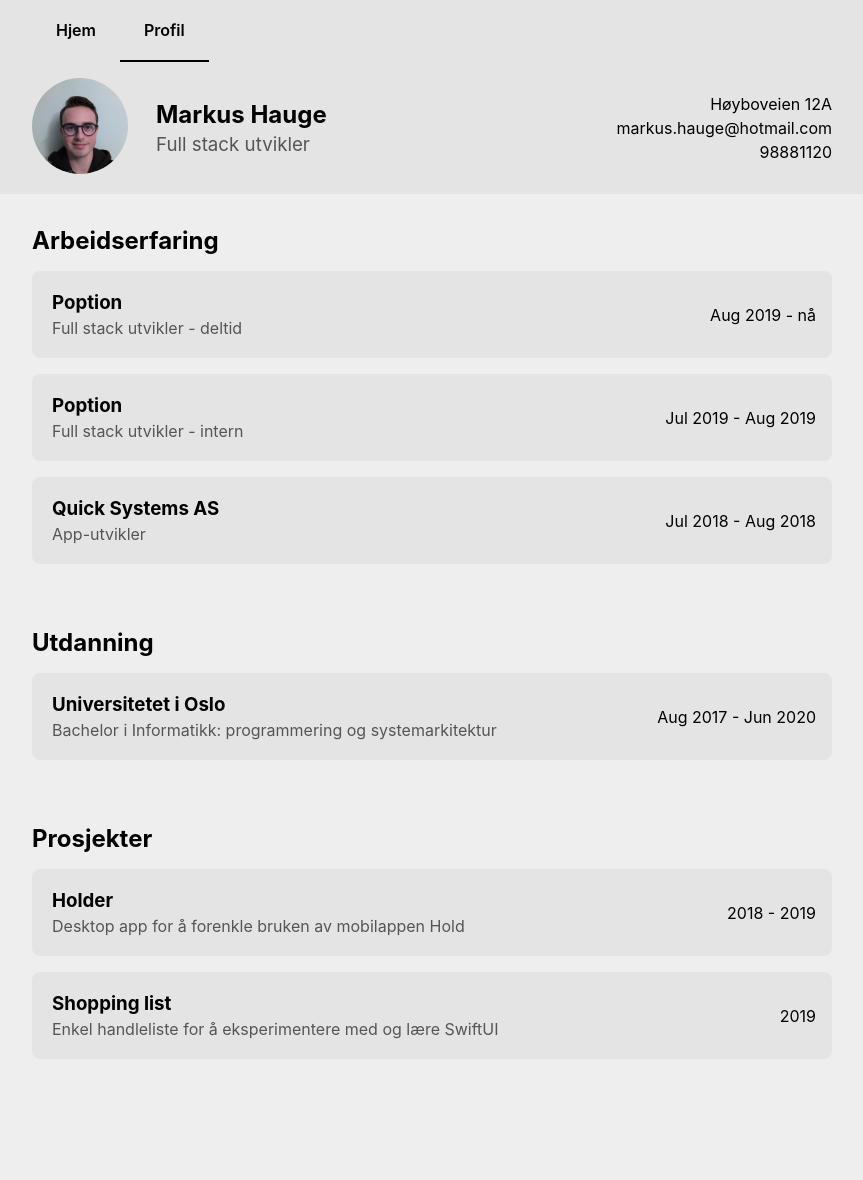
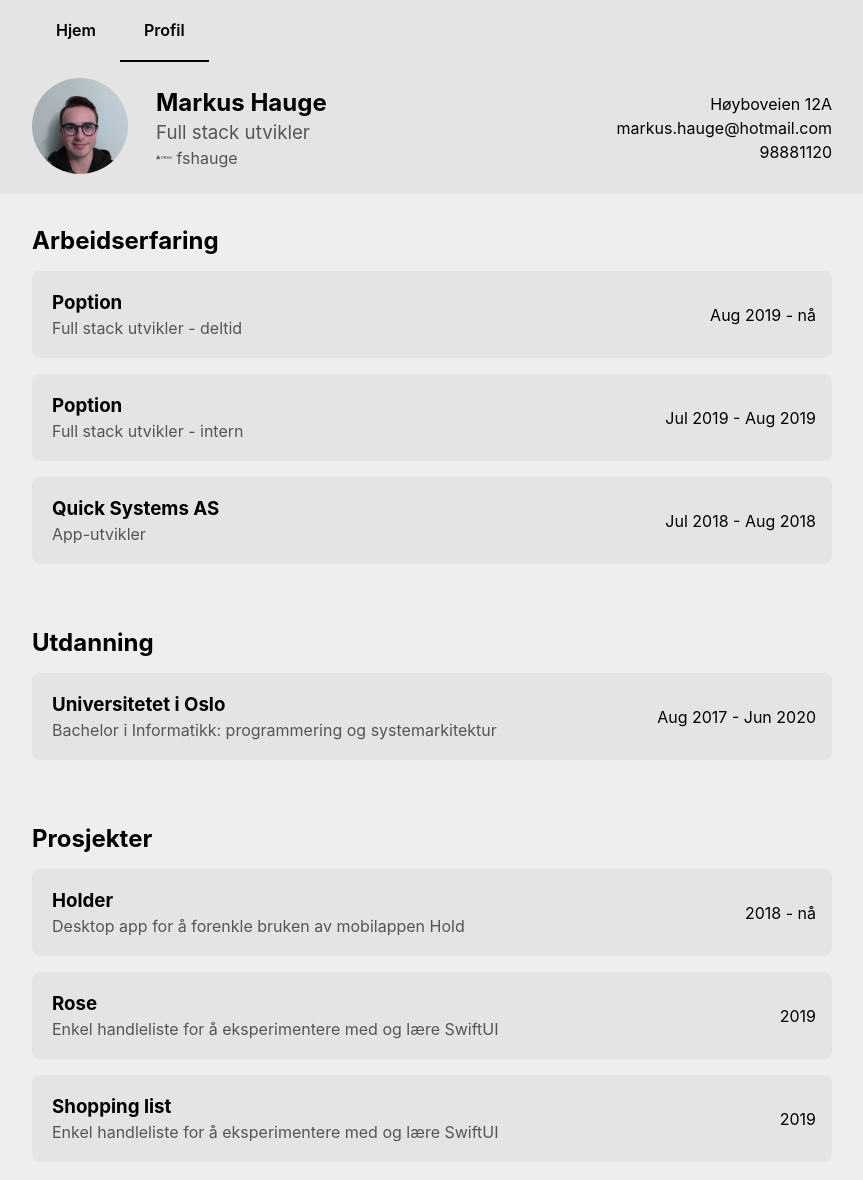
Before and after one commit to fshauge/homepage, a React (Create React App) app: page /#/profile in a window 1280 px wide. Shown: the top 1180 px of the page, without its empty margins (208-1071 px from the left). Before the commit the page ends 1091 px from the top, so only its background shows below. Built offline with nearby package versions, Linux system fonts and the light colour scheme.

Commit message:
Add GitHub profile to header

```diff
--- a/src/components/Profile.tsx
+++ b/src/components/Profile.tsx
@@ -20,6 +20,9 @@ const Profile = () => (
                 <h3 className="m-1 text-faded font-weight-normal">
                   Full stack utvikler
                 </h3>
+                <h4 className="m-1 text-faded font-weight-normal">
+                  <i className="devicon-github-plain" /> fshauge
+                </h4>
               </div>
             </div>
           </div>
@@ -96,7 +99,17 @@ const Profile = () => (
               </Fragment>
             }
             summary="Desktop app for å forenkle bruken av mobilappen Hold"
-            duration={{ start: "2018", end: "2019" }}
+            duration={{ start: "2018", end: "nå" }}
+          />,
+          <Project
+            name={
+              <Fragment>
+                Rose{" "}
+                <i className="devicon-kotlin-plain colored" title="Swift" />{" "}
+              </Fragment>
+            }
+            summary="Enkel handleliste for å eksperimentere med og lære SwiftUI"
+            duration={{ start: "2019" }}
           />,
           <Project
             name={
```
